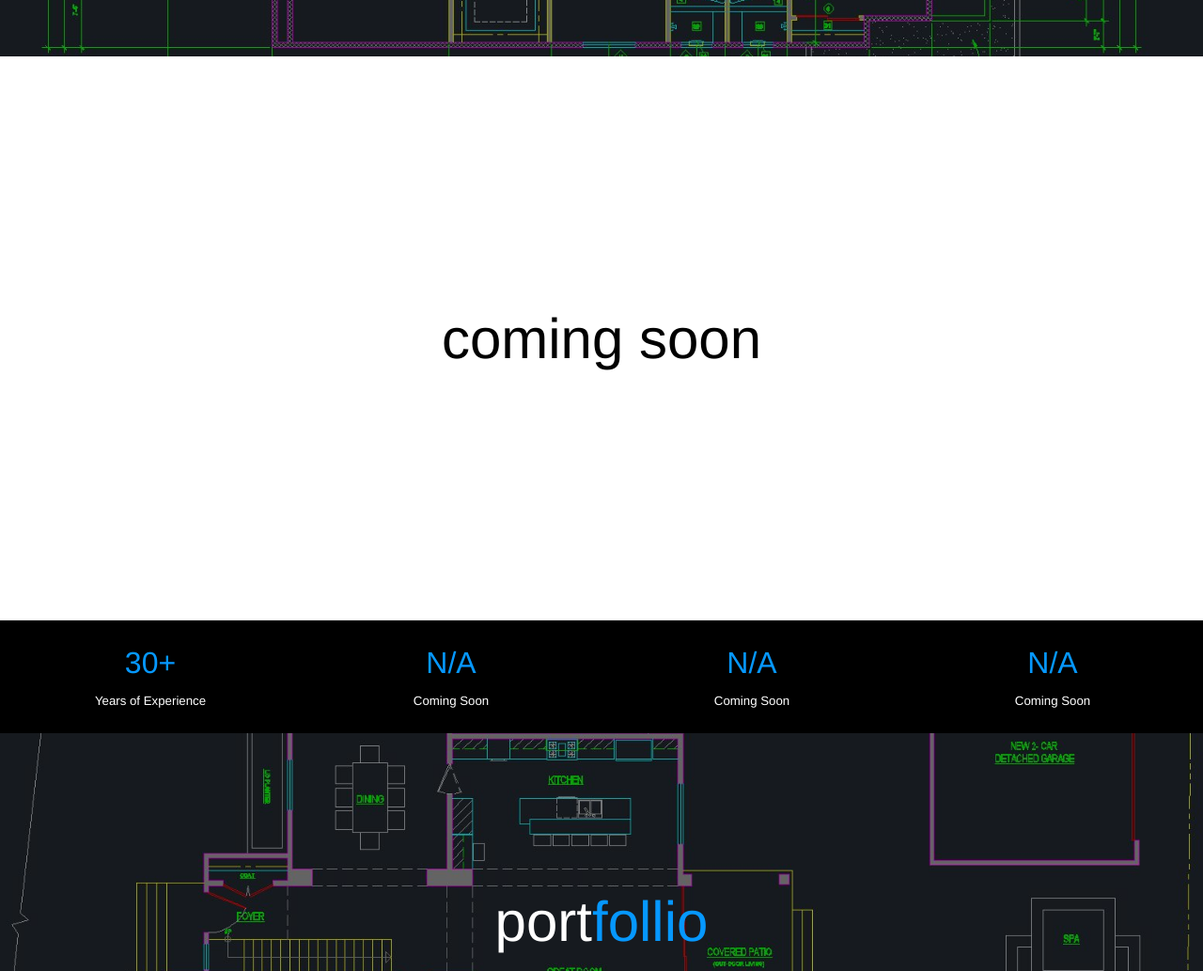
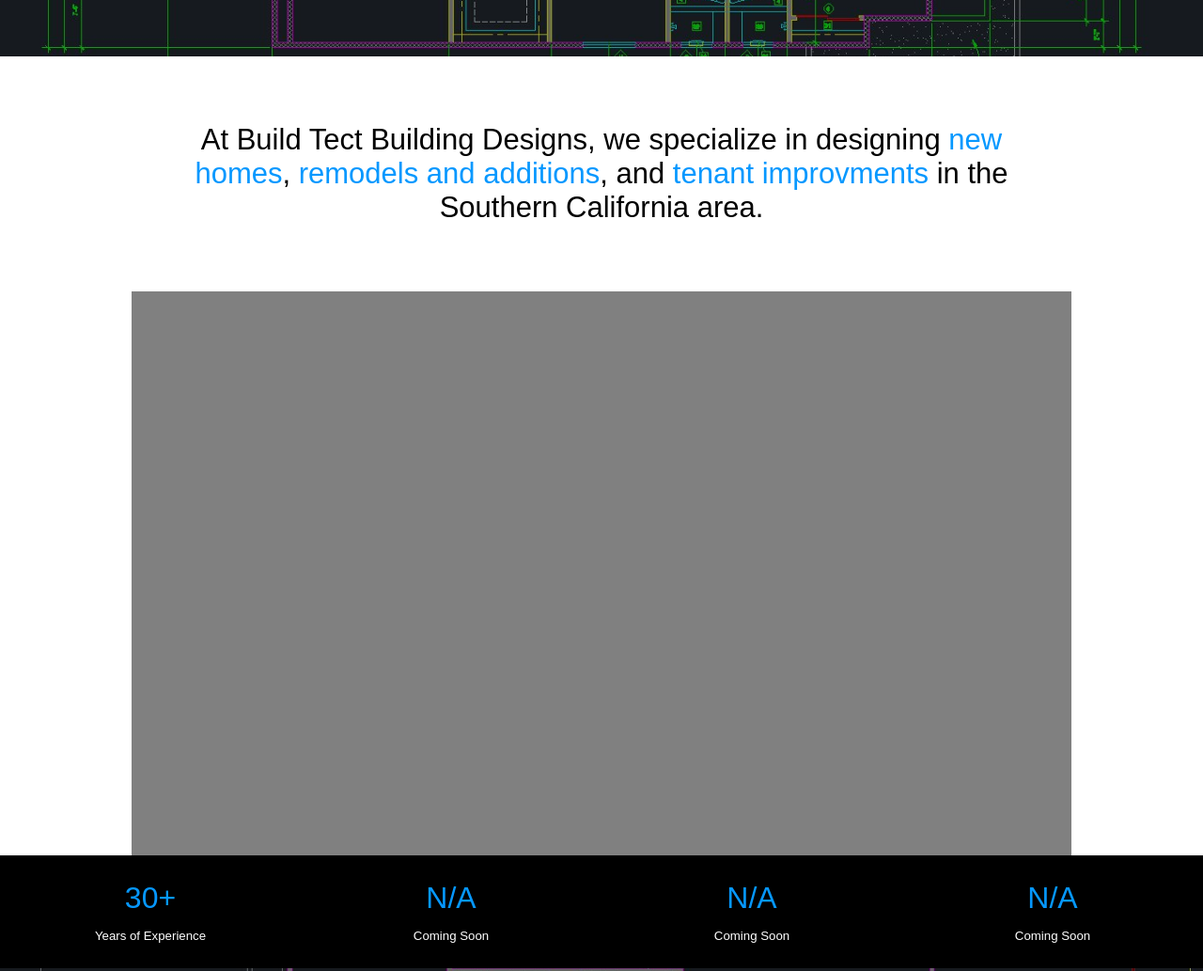
Before and after one commit to ThatWightGuy/BuildTectWebsite, a plain HTML site: page index.html in a window 1280 px wide. Shown: the part 1140-2173 px from the top of the page at 94% size. Drawn offline with Linux system fonts and the light colour scheme; some packages are replaced by stand-ins of ours.

Commit message:
Not a lot done (7/20/17)
There’s not much I can do right now without really knowing what to put
on the page. This needs to be worked out. Today’s additions probably
will be deleted.

```diff
--- a/index.html
+++ b/index.html
@@ -40,7 +40,12 @@
 			</div>
 			<div class="about_content" id="about_container">
 				<div class="ac_content">
-					<h1 class="coming_soon_h1">coming soon</h1>
+					<div class="about_h1_container">
+						<h1 class="about_h1">At Build Tect Building Designs, we specialize in designing <a href="#" class="about_h1_link tect">new homes</a>, <a href="#" class="about_h1_link tect">remodels and additions</a>, and <a href="#" class="about_h1_link tect">tenant improvments</a> in the Southern California area.</h1>
+					</div>
+					<div class="about_dean">
+
+					</div>
 				</div>
 				<footer class="about_footer">
 					<div class="af_box">
--- a/styles/default.css
+++ b/styles/default.css
@@ -5,7 +5,7 @@ html{
 body{
 	padding: 0;
 	margin: 0;
-	font-family: Helvetica,Arial;
+	font-family: sans-serif;
 }
 .home{
 	position: relative;
@@ -137,8 +137,32 @@ body{
 .ac_content{
 	position: relative;
 	display: flex;
+	flex-direction: column;
 	height: auto;
 	min-height: 600px;
+	width: 100%;
+	max-width: 1000px;
+	margin: auto;
+}
+.about_h1_container{
+	position: relative;
+	display: flex;
+	height: auto;
+	min-height: 250px;
+}
+.about_h1{
+	text-align: center;
+	margin: auto;
+	font-weight: 300;
+	font-size: 31px;
+	padding: 40px;
+}
+.about_dean{
+	position: relative;
+	height: auto;
+	min-height: 600px;
+	width: 100%;
+	background-color: grey;
 }
 .about_footer{
 	position: relative;
@@ -147,6 +171,7 @@ body{
 	height: auto;
 	min-height: 100px;
 	background-color: black;
+	bottom: 0;
 }
 .af_box{
 	display: flex;
@@ -169,7 +194,10 @@ body{
 }
 .about_h1_link:hover{
 	transition: .25s;
-	color: #0698FF;
+	color: black;
+}
+.about_h1_link:not(hover){
+	transition: .25s;
 }
 #portfolio_parallax{
 	background-image: url(../images/Work4.JPG);
```
